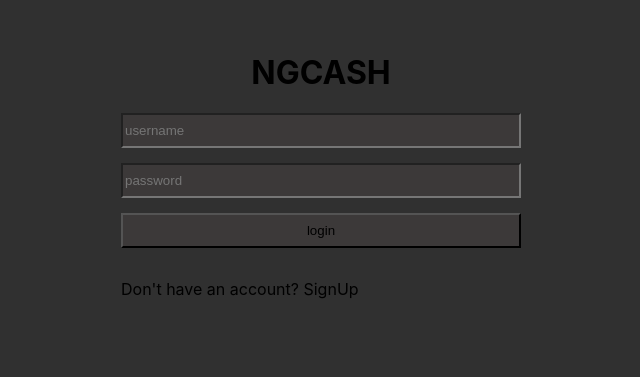
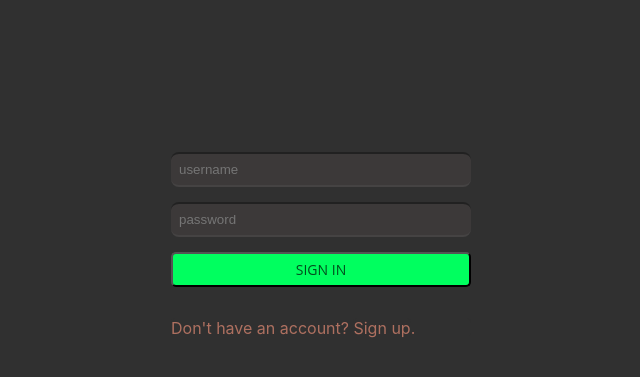
Before and after one commit to arthurgabriel73/ngcash-admission-test-front-end, a Next.js app: page /login in a window 1280 px wide. Shown: the part 131-508 px from the top of the page, without its empty margins (319-959 px from the left). Built offline with nearby package versions, Linux system fonts and the light colour scheme.

Commit message:
feat: new css at login and sign up

```diff
--- a/pages/index.tsx
+++ b/pages/index.tsx
@@ -141,9 +141,9 @@ export default function Home() {
       <Head>
         <title>NGCASH | Financial</title>
       </Head>
-        <main>
+        <main className={styles.main}>
             <p>Account balance: ${balance}</p>
-            <form onSubmit={transfer}>
+            <form onSubmit={transfer} >
                 <h1>Transaction</h1>
                 <input type="text" placeholder="name" value={transaction.username}
                        onChange={(env) => setTransaction({...transaction, username: env.target.value})}/>
--- a/pages/login.tsx
+++ b/pages/login.tsx
@@ -45,14 +45,13 @@ export default function Login() {
 
     return (
         <main className={styles.main}>
-            <h1>NGCASH</h1>
             <form className={styles.container} onSubmit={loginUser}>
-                <input type="text" placeholder="username" value={data.username}
+                <input className={styles.boxes} type="text" placeholder="username" value={data.username}
                        onChange={(env) => setData({...data, username: env.target.value})}/>
-                <input placeholder="password" type="password" value={data.password}
+                <input className={styles.boxes} placeholder="password" type="password" value={data.password}
                        onChange={(env) => setData({...data, password: env.target.value})}/>
-                <input type="submit" value="login"/>
-                <p>Don't have an account? <Link href="/signup">SignUp</Link></p>
+                <input className={styles.signin} type="submit" value="SIGN IN"/>
+                <p className={styles.commom}>Don't have an account? <Link className={styles.commom} href="/signup">Sign up</Link>.</p>
                 <p>{message}</p>
             </form>
 
--- a/styles/Home.module.css
+++ b/styles/Home.module.css
@@ -1,8 +1,11 @@
 .container {
+  font-family: 'Open Sans', sans-serif;
+  background-color: #303030;
   padding: 0 2rem;
 }
 
 .main {
+  background-color: #303030;
   min-height: 100vh;
   padding: 4rem 0;
   flex: 1;
--- a/styles/globals.css
+++ b/styles/globals.css
@@ -1,6 +1,5 @@
 html,
 body {
-
   padding: 0;
   margin: 0;
   font-family: -apple-system, BlinkMacSystemFont, Segoe UI, Roboto, Oxygen,
@@ -13,18 +12,20 @@ a {
 }
 
 * {
-  background-color: #303030;
+  background-color: #101010;
   box-sizing: border-box;
 }
 
 input, select{
+
   background: #3C3939;
   height: 35px;
   margin-bottom: 15px;
 }
 
 table, td, tr, th{
-  border: 2px solid #FFF;
+  margin: 2px auto;
+  border: 2px solid #454545;
   border-collapse: collapse;
 }
 
--- a/styles/login.module.css
+++ b/styles/login.module.css
@@ -1,14 +1,42 @@
 .container{
+  background-color: #303030;
   display: flex;
   flex-direction: column;
-  width: 400px;
+  width: 300px;
+  text-align: left;
+  color: rgba(245, 148, 123, 0.64);
 }
 
 .main{
+  background-color: #303030;
   display: flex;
   flex-direction: column;
   justify-content: center;
   align-items: center;
-  height: 80vh;
+  height: 100vh;
   width: 100%;
 }
+
+.signin{
+  border-radius: 5px;
+  font-family: 'Open Sans', sans-serif;
+  background: #00FF5F;
+  color: rgba(0, 0, 0, 0.7);
+  font-size: 14px;
+}
+
+.commom{
+  border-radius: 5px;
+  background-color: #303030;
+}
+
+.boxes{
+  padding-left: 8px;
+  border-radius: 8px;
+  background-color: #3C3939;
+  border-left: 1px;
+  border-right: 1px;
+  border-bottom-color: rgba(0, 0, 0, 0.4);
+  border-left-color: rgba(0, 0, 0, 0.22);
+  border-right-color: rgba(0, 0, 0, 0.22);
+}
--- a/styles/signup.module.css
+++ b/styles/signup.module.css
@@ -1,14 +1,41 @@
 .container{
+  background-color: #303030;
   display: flex;
   flex-direction: column;
-  width: 400px;
+  width: 300px;
+  text-align: left;
+  color: rgba(245, 148, 123, 0.64);
 }
 
 .main{
+  background-color: #303030;
   display: flex;
   flex-direction: column;
   justify-content: center;
   align-items: center;
-  height: 80vh;
+  height: 100vh;
   width: 100%;
 }
+
+.signup{
+  border-radius: 5px;
+  font-family: 'Open Sans', sans-serif;
+  background: #00FF5F;
+  color: rgba(0, 0, 0, 0.7);
+  font-size: 14px;
+}
+
+.commom{
+  background-color: #303030;
+}
+
+.boxes{
+  padding-left: 8px;
+  border-radius: 8px;
+  background-color: #3C3939;
+  border-left: 1px;
+  border-right: 1px;
+  border-bottom-color: rgba(0, 0, 0, 0.4);
+  border-left-color: rgba(0, 0, 0, 0.22);
+  border-right-color: rgba(0, 0, 0, 0.22);
+}
```
Also changed, not shown: pages/signup.tsx (+4 -5 lines).
